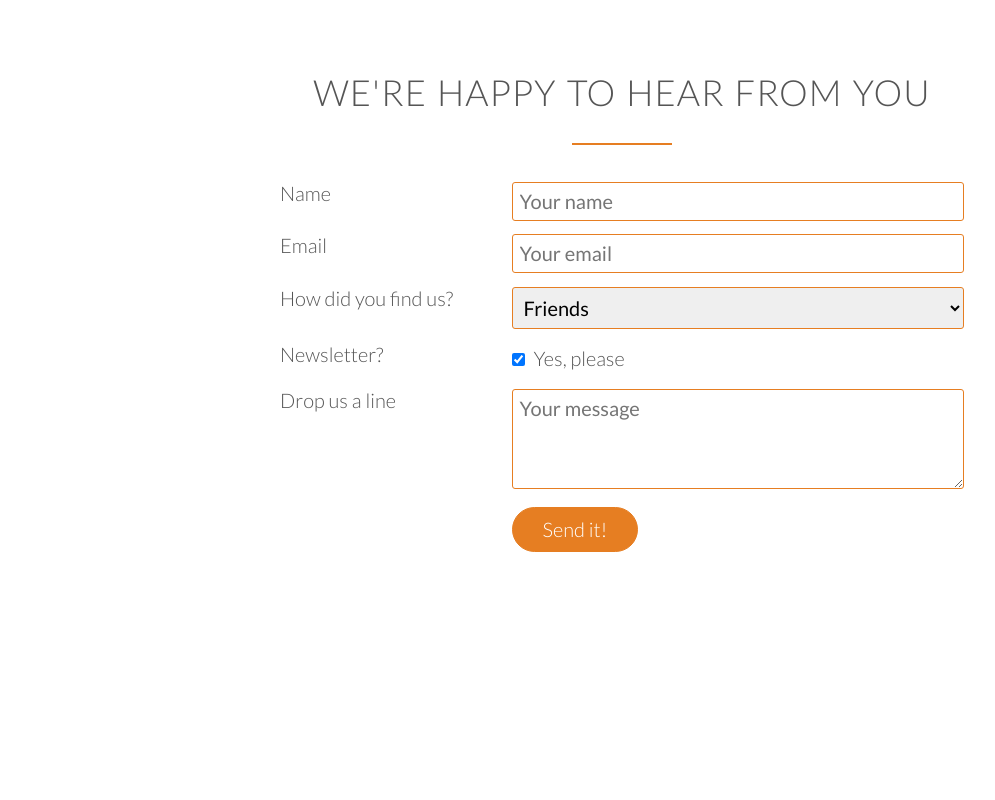
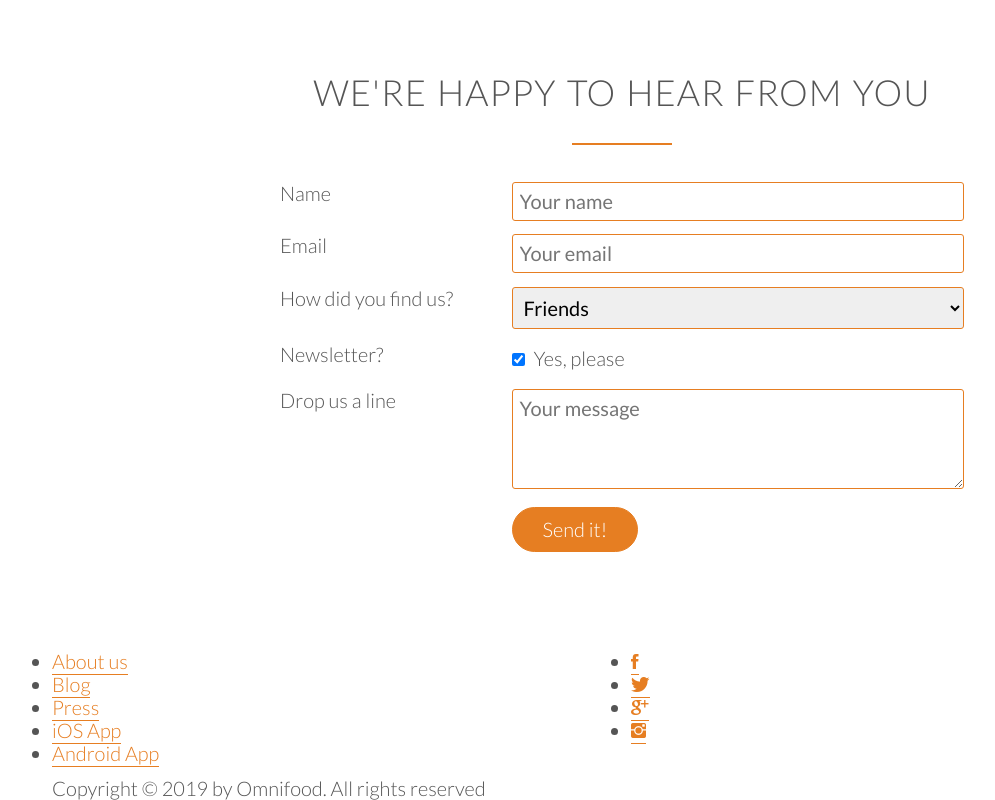
Before and after one commit to Pkdarius/Omnifood, a plain HTML site: page index.html in a window 1280 px wide. Shown: the part 4634-5434 px from the top of the page, without its empty margins (18-1013 px from the left). Before the commit the page ends 5273 px from the top, so only its background shows below. Drawn offline with Linux system fonts and the light colour scheme; files whose address does not match are found by name.

Commit message:
Building the footer - Part 1

```diff
--- a/index.html
+++ b/index.html
@@ -374,6 +374,31 @@
       </form>
     </div>
   </section>
+
+  <footer>
+    <div class="row">
+      <div class="col span-1-of-2">
+        <ul class="footer-nav">
+          <li><a href="#">About us</a></li>
+          <li><a href="#">Blog</a></li>
+          <li><a href="#">Press</a></li>
+          <li><a href="#">iOS App</a></li>
+          <li><a href="#">Android App</a></li>
+        </ul>
+      </div>
+      <div class="col span-1-of-2">
+        <ul class="social-links">
+          <li><a href="#"><i class="ion-social-facebook"></i></a></li>
+          <li><a href="#"><i class="ion-social-twitter"></i></a></li>
+          <li><a href="#"><i class="ion-social-googleplus"></i></a></li>
+          <li><a href="#"><i class="ion-social-instagram"></i></a></li>
+        </ul>
+      </div>
+    </div>
+    <div class="row">
+      <p>Copyright &copy; 2019 by Omnifood. All rights reserved</p>
+    </div>
+  </footer>
 </body>
 
 </html>
```
